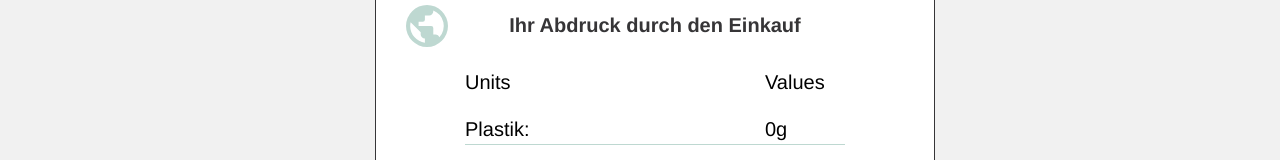
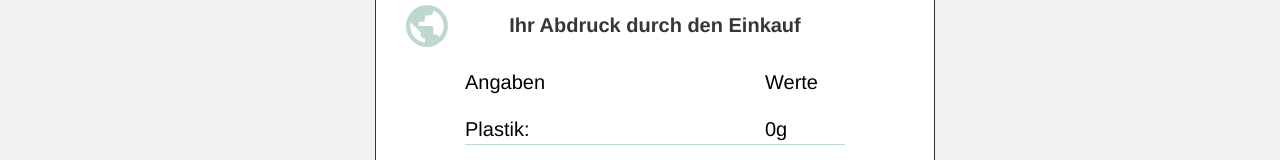
Before and after one commit to TheSoniix/lpml, an Angular app: page / in a window 1280 px wide. Shown: the part 4642-4802 px from the top of the page. Built offline with nearby package versions, Linux system fonts and the light colour scheme.

Commit message:
a lot of small changes

```diff
--- a/src/app/demo/demo.component.html
+++ b/src/app/demo/demo.component.html
@@ -60,14 +60,14 @@
 
         <div class="foodprintresult">
           <div class="foodprintunit">
-            <h5>Units</h5>
+            <h5>Angaben</h5>
             <div class="unit">Plastik:</div>
             <div class="unit">- davon recycelbar:</div>
             <div class="unit">Mikroplastik:</div>
             <div class="unit">Gesundheitsgefährdend:</div>
           </div>
           <div class="foodprintvalue">
-            <h5>Values</h5>
+            <h5>Werte</h5>
             <div class="value">{{this.plastic}}g</div>
             <div class="value">{{this.recyclable}}g</div>
             <div class="value">{{this.microplastic}}g</div>
--- a/src/app/problem/problem.component.html
+++ b/src/app/problem/problem.component.html
@@ -13,7 +13,7 @@
           Umwelt und verschmutzen die Erde, die Meere und
           die Luft. Je nach Plastikart kann es bis zu 450 Jahre dauern, bis das Plastik zerfällt<sup>2</sup>. Der Zerfall
           bedeutet jedoch nicht, dass die Welt danach eine bessere beworden ist - nein. Wenn ein Plastikprodukt
-          zerfällt, so wird es im Form von Mikroplastik von den Tieren, der Erde und schließlich auch uns aufgenommen<sup>3</sup>.
+          zerfällt, so wird es im Form von Mikroplastik von den Tieren, der Erde und schließlich auch von uns aufgenommen<sup>3</sup>.
         </div>
       </div>
 
```
Also changed, not shown: 3 other files (tests, documents, lock files or other folders).
